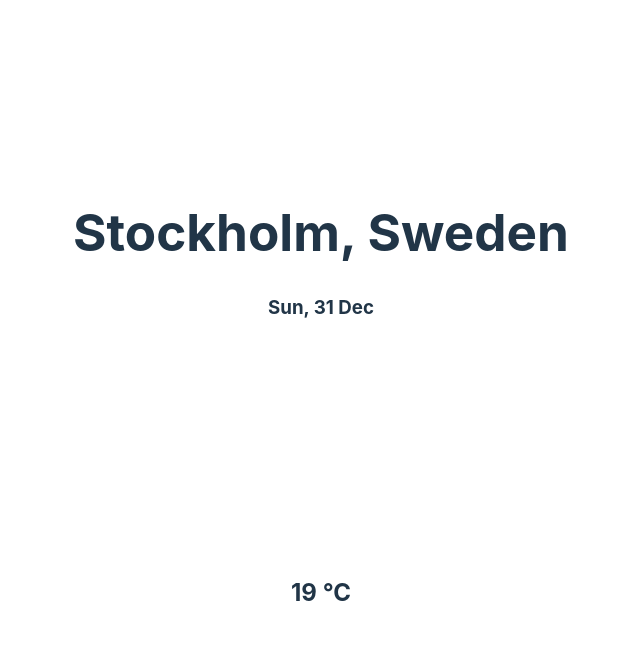
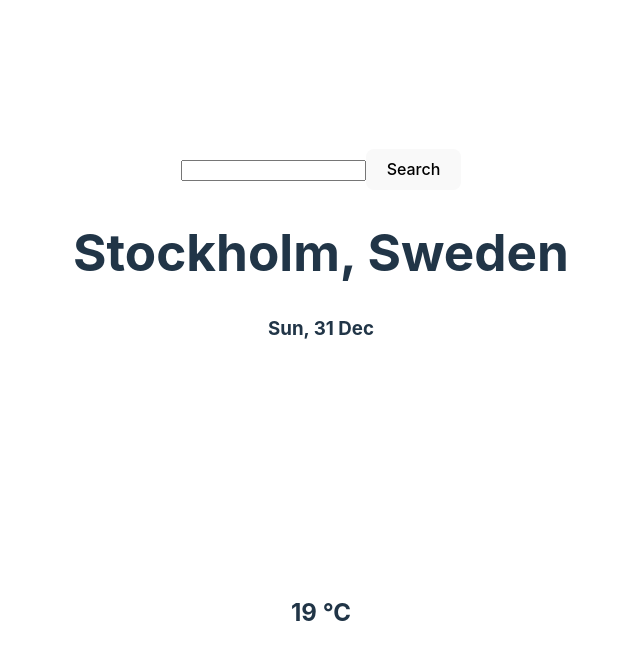
Before and after one commit to ariksasmita/weather-app, a Vue app: page / in a window 1280 px wide. Shown: the top 660 px of the page, without its empty margins (319-959 px from the left). Built offline with nearby package versions, Linux system fonts and the light colour scheme; some icons are missing.

Commit message:
feat: add weatherform with emits

```diff
--- a/src/App.vue
+++ b/src/App.vue
@@ -1,8 +1,14 @@
 <script setup>
 import Header from './components/Header.vue'
+import WeatherForm from './components/WeatherForm.vue'
+
+const handleSubmitSearch = (searchString) => {
+  console.log('here is the searchString', searchString)
+}
 </script>
 
 <template>
+  <WeatherForm @submitSearch="handleSubmitSearch" />
   <Header />
 </template>
 
--- /dev/null
+++ b/src/components/WeatherForm.vue
@@ -0,0 +1,16 @@
+<script setup>
+import { ref } from 'vue'
+const emit = defineEmits(['submitSearch'])
+
+const cityInput = ref('')
+const emitToParent = () => {
+  emit('submitSearch', cityInput.value)
+}
+</script>
+
+<template>
+  <div class="weather-form">
+    <input v-model="cityInput" type="text" class="weather-input">
+    <button @click="emitToParent">Search</button>
+  </div>
+</template>
```
